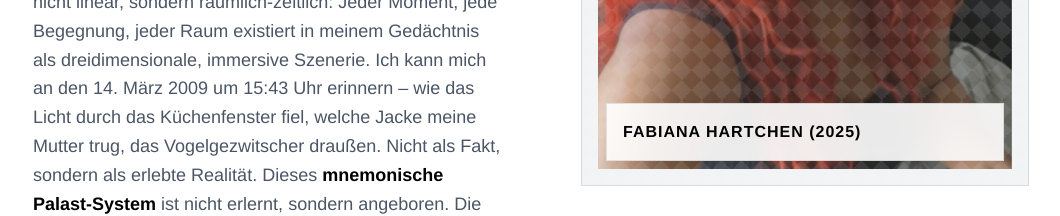
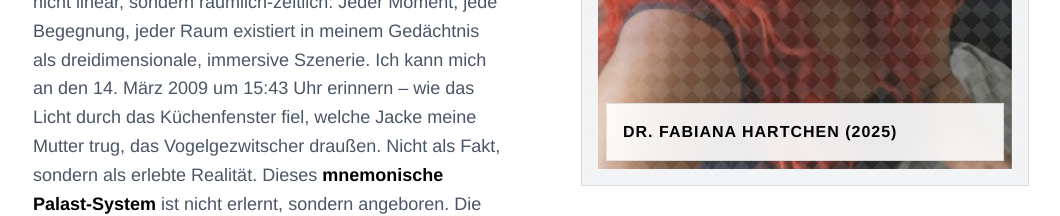
Before and after one commit to fabiana-hartchen/fabiana-hartchen.github.io, a React (Vite) app: page / in a window 1280 px wide. Shown: the part 1340-1556 px from the top of the page, without its empty margins (143-1203 px from the left). Built offline with nearby package versions, Linux system fonts and the light colour scheme.

Commit message:
Update App.tsx

```diff
--- a/src/App.tsx
+++ b/src/App.tsx
@@ -180,7 +180,7 @@
           />
           <div className="absolute inset-0 bg-diagonal-pattern opacity-10 pointer-events-none"></div>
           <div className="absolute bottom-6 left-6 right-6 bg-white/90 backdrop-blur-sm border border-black/10 p-4">
-            <div className="text-black font-bold uppercase tracking-[1px]">Fabiana Hartchen (2025)</div>
+            <div className="text-black font-bold uppercase tracking-[1px]">Dr. Fabiana Hartchen (2025)</div>
           </div>
         </motion.div>
       </div>
```
